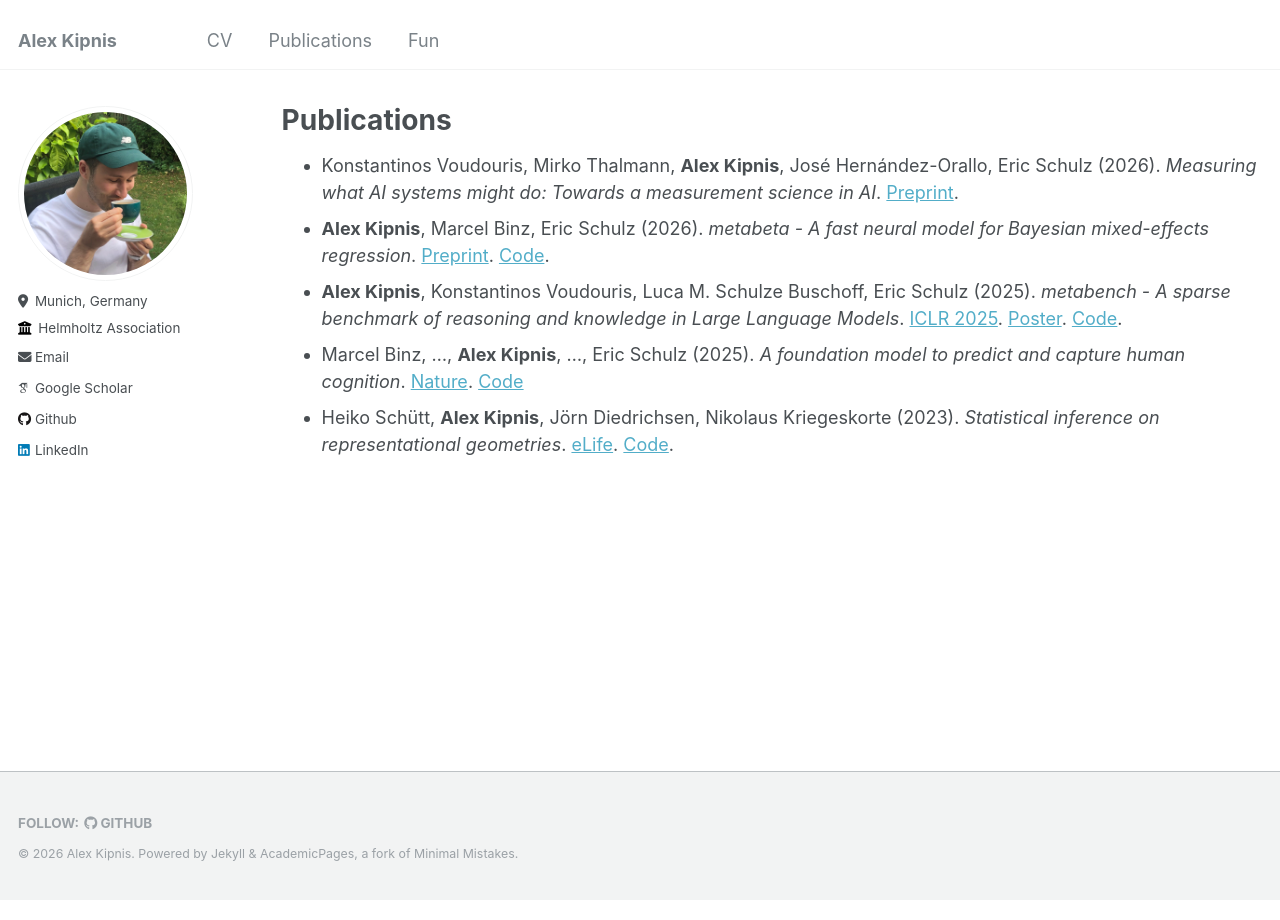
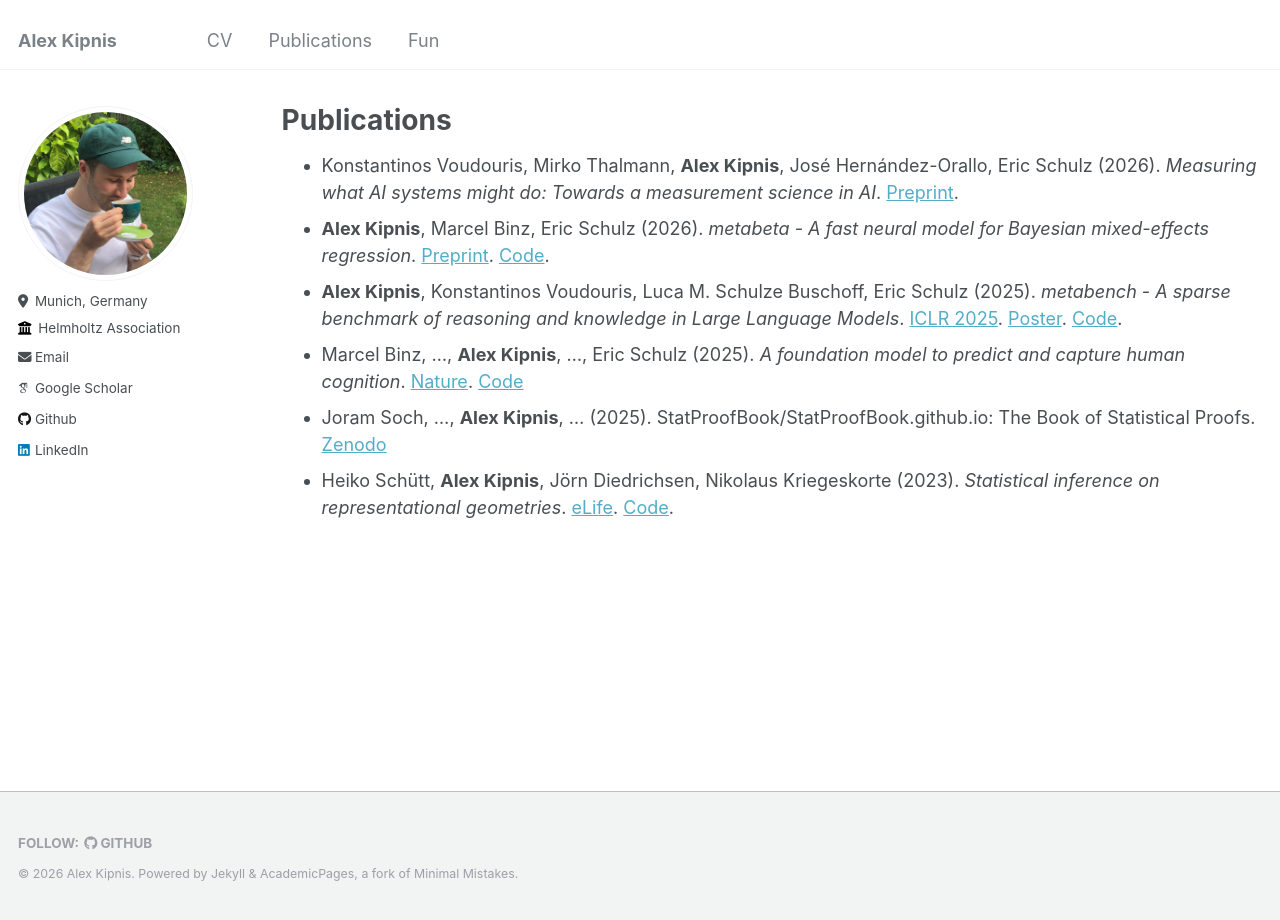
Before and after one commit to adkipnis/adkipnis.github.io, a Jekyll site: the page built from _pages/publications.md, in a window 1280 px wide. Built offline with Jekyll 4.4.1, drawn with Linux system fonts in a browser that asks for light colours; some web fonts are replaced.

Commit message:
Update publications.md

```diff
--- a/_pages/publications.md
+++ b/_pages/publications.md
@@ -9,4 +9,5 @@ author_profile: true
 - **Alex Kipnis**, Marcel Binz, Eric Schulz (2026). *metabeta - A fast neural model for Bayesian mixed-effects regression*. [Preprint](https://arxiv.org/abs/2510.07473). [Code](https://github.com/adkipnis/metabeta).
 - **Alex Kipnis**, Konstantinos Voudouris, Luca M. Schulze Buschoff, Eric Schulz (2025). *metabench - A sparse benchmark of reasoning and knowledge in Large Language Models*. [ICLR 2025](https://openreview.net/forum?id=4T33izzFpK). [Poster](https://iclr.cc/media/PosterPDFs/ICLR%202025/31009.png?t=1745250340.3707366). [Code](https://github.com/adkipnis/metabench).
 - Marcel Binz, ..., **Alex Kipnis**, ..., Eric Schulz (2025). *A foundation model to predict and capture human cognition*. [Nature](https://www.nature.com/articles/s41586-025-09215-4). [Code](https://github.com/marcelbinz/Llama-3.1-Centaur-70B)
+- Joram Soch, ..., **Alex Kipnis**, ... (2025). StatProofBook/StatProofBook.github.io: The Book of Statistical Proofs. [Zenodo](https://doi.org/10.5281/ZENODO.4305949)
 - Heiko Schütt, **Alex Kipnis**, Jörn Diedrichsen, Nikolaus Kriegeskorte (2023). *Statistical inference on representational geometries*. [eLife](https://doi.org/10.7554/eLife.82566). [Code](https://github.com/adkipnis/fmri-simulations).
```
